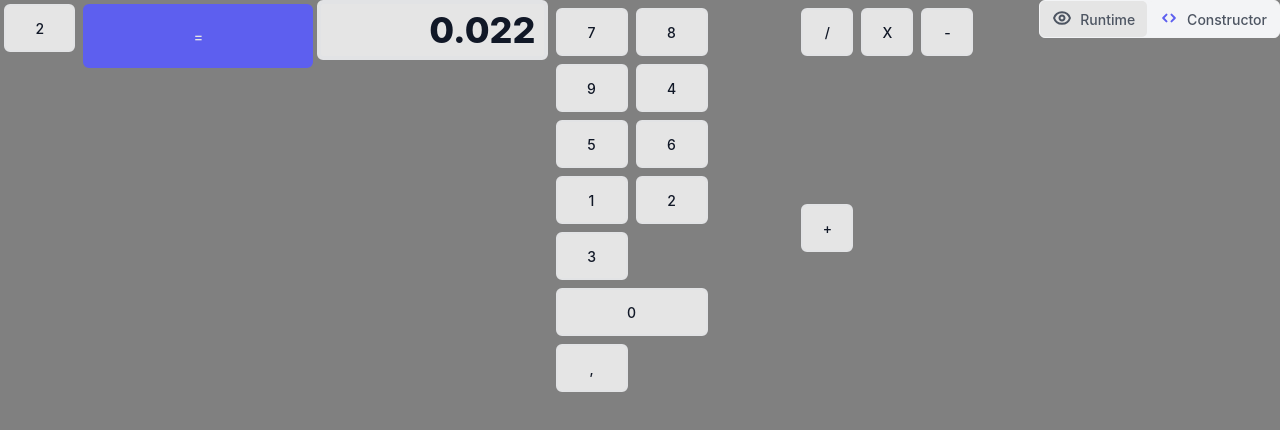
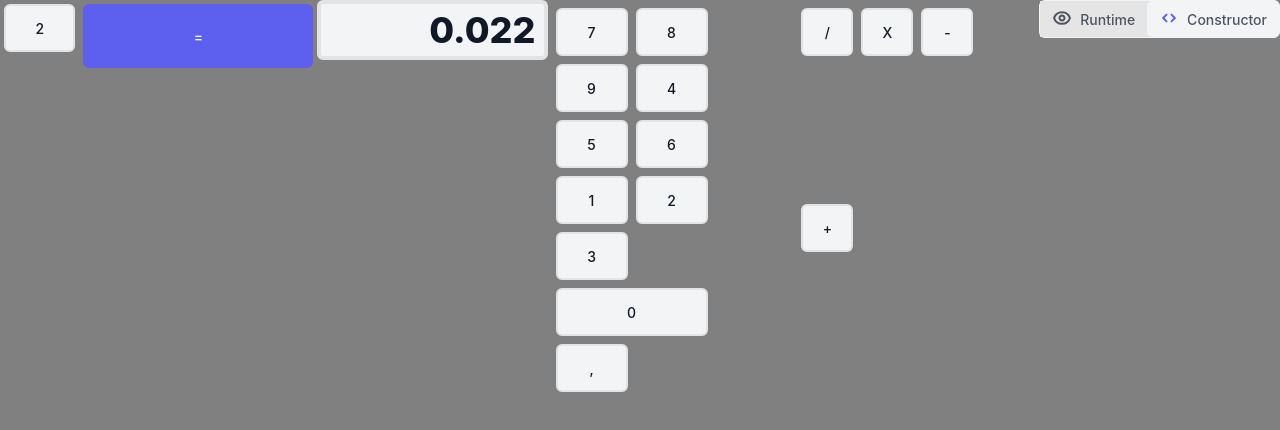
Before and after one commit to Serjge/constructor_calculator, a React (Create React App) app: page / in a window 1280 px wide. Shown: the top 430 px of the page. Built offline with nearby package versions, Linux system fonts and the light colour scheme.

Commit message:
refactoring Toggle.tsx

```diff
--- a/src/components/toggle/Toggle.tsx
+++ b/src/components/toggle/Toggle.tsx
@@ -16,11 +16,11 @@ export const Toggle = (): ReactElement => {
 
   return (
     <WrapperToggle>
-      <LeverToggle onClick={onActiveRuntimeClick} isActive={isToggle}>
+      <LeverToggle onClick={onActiveRuntimeClick} isActive={!isToggle}>
         <Eye color={colorRuntime} />
         Runtime
       </LeverToggle>
-      <LeverToggle onClick={onActiveConstructorClick} isActive={!isToggle}>
+      <LeverToggle onClick={onActiveConstructorClick} isActive={isToggle}>
         <AngleBrackets color={colorConstructor} />
         Constructor
       </LeverToggle>
--- a/src/components/toggle/style.ts
+++ b/src/components/toggle/style.ts
@@ -11,6 +11,7 @@ export const LeverToggle = styled.div<LeverTogglePropsType>`
   }) => `
   background-color: ${isActive ? mainBackgroundColor : secondBackgroundColor};
   color: ${secondFontColor};
+  border-radius: ${isActive ? '5px' : ''};
   `};
   display: flex;
   justify-content: center;
@@ -20,16 +21,14 @@ export const LeverToggle = styled.div<LeverTogglePropsType>`
   font-weight: 500;
   font-size: 14px;
   line-height: 15px;
-  border-radius: 5px;
   cursor: pointer;
 `;
 
 export const WrapperToggle = styled.div`
-  ${({ theme: { secondBackgroundColor } }) => `
-  border: 1px solid ${secondBackgroundColor};
+  ${({ theme: { secondBackgroundColor, mainBackgroundColor } }) => `
+  border: 1px solid ${mainBackgroundColor};
   background-color: ${secondBackgroundColor};
   `};
-  //width: 243px;
   display: flex;
   align-items: center;
   height: 38px;
--- a/src/style/theme.ts
+++ b/src/style/theme.ts
@@ -4,7 +4,7 @@ export const theme: DefaultTheme = {
   mainFontColor: '#111827',
   secondFontColor: '#4D5562',
   mainColor: '#5D5FEF',
-  mainBackgroundColor: '#E5E5E5',
-  secondBackgroundColor: '#F3F4F6',
+  mainBackgroundColor: '#F3F4F6',
+  secondBackgroundColor: '#E5E5E5',
   borderColor: '#E2E3E5',
 };
```
